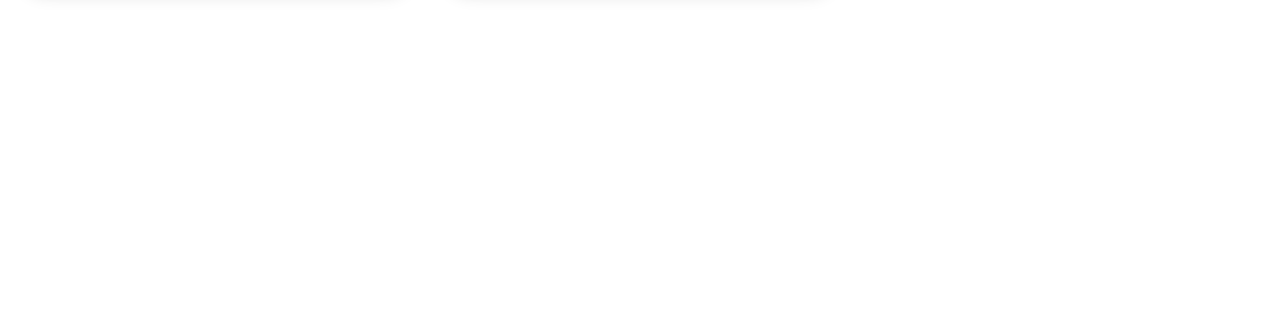
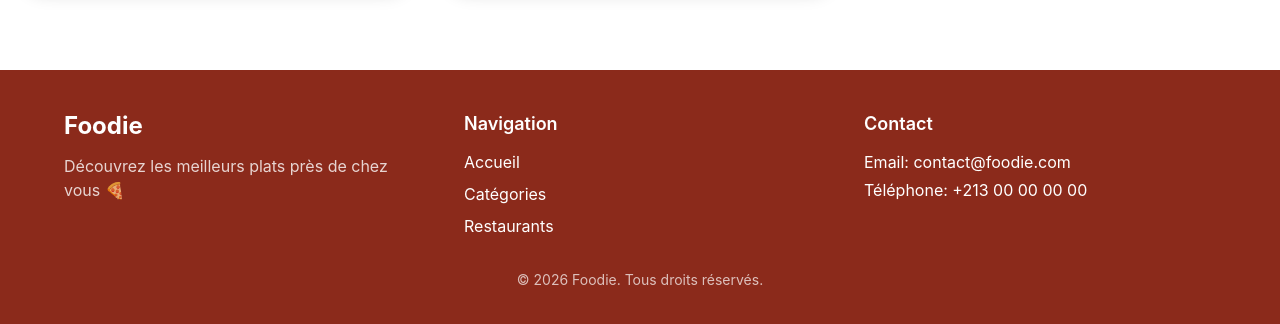
Before and after one commit to sabrineZen/ProjetFinCycle, a React app in the folder Frontend/: page /CategoriesAll in a window 1280 px wide. Shown: the part 1438-1762 px from the top of the page. Before the commit the page ends 1460 px from the top, so only its background shows below. Built offline with nearby package versions, Linux system fonts and the light colour scheme; the HTML template or start-up script is replaced by a standard one.

Commit message:
correction de la page catégories et footer

```diff
--- a/Frontend/src/pages/ClientPage/CategoriesAll.jsx
+++ b/Frontend/src/pages/ClientPage/CategoriesAll.jsx
@@ -1,19 +1,25 @@
 import { useNavigate } from "react-router-dom";
 import CategoryCard from "../../composants/categoryCard";
 import { categories as categoriesData } from "../../data/categories";
+import Footer from "../../composants/footer";
 
 function AllCategories() {
   const navigate = useNavigate();
-  const categories = categoriesData;
 
   return (
+    <>
       <div className="px-4 py-8">
         <div className="flex flex-col sm:flex-row sm:items-center sm:justify-between gap-4">
 
           <div className="mb-8 text-center justify-start flex items-start flex-col">
-        <h1 className="text-4xl font-bold mb-4 text-secondary">Toutes les catégories</h1>
-        <p className="text-lg text-gray-600 text-secondary">Voici toutes les catégories disponibles.</p>
+            <h1 className="text-4xl font-bold mb-4 text-secondary">
+              Toutes les catégories
+            </h1>
+            <p className="text-lg text-gray-600 text-secondary">
+              Voici toutes les catégories disponibles.
+            </p>
           </div>
+
           <div className="mt-4 sm:mt-0">
             <button
               className="bg-orange-500 hover:bg-orange-600 text-white font-bold py-2 px-4 rounded-full transition-colors duration-300"
@@ -22,10 +28,12 @@ function AllCategories() {
               Retour
             </button>
           </div>
+
         </div>
+
         {/* Grille des catégories */}
         <div className="grid grid-cols-1 sm:grid-cols-2 lg:grid-cols-3 gap-6 mt-8">
-        {categories.map((cat) => (
+          {categoriesData.map((cat) => (
             <CategoryCard
               key={cat.id}
               category={cat}
@@ -36,6 +44,9 @@ function AllCategories() {
           ))}
         </div>
       </div>
+
+      <Footer />
+    </>
   );
 }
 
```
Lines whose indentation alone changed are shown as unchanged.
